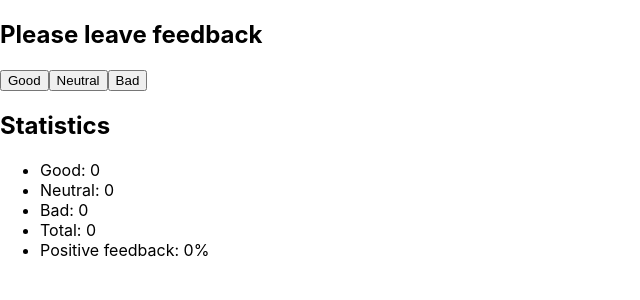
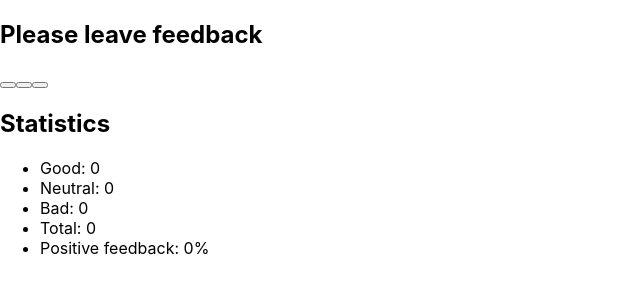
Before and after one commit to Yevgen1984/goit-react-hw-02-feedback, a React (Create React App) app: page / in a window 1280 px wide. Shown: the top 300 px of the page, without its empty margins (0-640 px from the left). Built offline with nearby package versions, Linux system fonts and the light colour scheme.

Commit message:
add change 07.10.  (19-01)

```diff
--- a/src/components/App.jsx
+++ b/src/components/App.jsx
@@ -38,42 +38,14 @@ export class App extends Component {
     return positive;
   };
 
-  // userDelete = (userId) => {
-  //   this.setState(prevState => ({
-  //     users: prevState.users.filter(user => user.id !== userId)
-  //   }))
-  // }
-
-  // userDelete = (userId) => {
-  //   this.setState(prevState => ({
-  //     users: prevState.users.filter(user => user.id !== userId)
-  //   }))
-  // }
-
-  // changeJobStatus = (userId) => {
-  //   this.setState(prevState => ({
-  //     users: prevState.users.map(user => {
-
-  //       if (user.id === userId) {
-  //         return {
-  //           ...user,
-  //           hasjob: !user.hasjob,
-  //         }
-  //       }
-  //       return user
-
-  //     }),
-  //   }));
-  // }
-
-  render() {
+   render() {
     const total = this.countTotalFeedback()
     return (
       <>
         <Feedback
           options={this.state}
           countFeedback={this.countFeedback}
-          countTotalFeedback={total}
+          total={total}
           countPositiveFeedbackPercentage={this.countPositiveFeedbackPercentage}
         />
       </>
--- a/src/components/Feedback.jsx
+++ b/src/components/Feedback.jsx
@@ -1,17 +1,19 @@
 //import PropTypes from 'prop-types';
 //import { Paragraf, Span } from './User.styled';
 
+import { Statistics } from "./Statistics/Statistics";
+import {FeedbackOption} from "./FeedbackOptions/FeedbackOptions";
 export const Feedback = ({
-  options: { good, neutral, bad },
+  options,
   countFeedback,
-  countTotalFeedback,
+  total,
   countPositiveFeedbackPercentage,
 }) => {
 
   return (
     <>
       <h2>Please leave feedback</h2>
-      <button name="good" type="button" onClick={countFeedback}>
+      {/* <button name="good" type="button" onClick={countFeedback}>
         Good
       </button>
       <button name="neutral" type="button" onClick={countFeedback}>
@@ -19,22 +21,12 @@ export const Feedback = ({
       </button>
       <button name="bad" type="button" onClick={countFeedback}>
         Bad
-      </button>
-      <h2>Statistics</h2>
-      <ul>
-        <li>Good: {good}</li>
-        <li>Neutral: {neutral}</li>
-        <li>Bad: {bad}</li>
-        <li>Total: {countTotalFeedback}</li>
-        <li>Positive feedback: {countPositiveFeedbackPercentage()}%</li>
-      </ul>
-    </>
+      </button> */}
+      <FeedbackOption onLeaveFeedback={countFeedback} options={options}/>
+      <Statistics total={total} options={options} positivePercentage={countPositiveFeedbackPercentage}/>
+
+
+        </>
+
   );
 };
-
-// User.propTypes = {
-//     user: PropTypes.shape({
-//         name: PropTypes.string.isRequired,
-//         email: PropTypes.string.isRequired,
-//     }).isRequired
-// }
--- /dev/null
+++ b/src/components/FeedbackOptions/FeedbackOptions.jsx
@@ -0,0 +1,25 @@
+import PropTypes from 'prop-types';
+export const FeedbackOption = ({ options, onLeaveFeedback }) => {
+  const opt = Object.keys(options);
+
+  return (
+    <>
+
+      {opt.map(key => {
+        const f = key.split("")
+        console.log(f[0].toUpperCase());
+        return (<button name={key} key={key} type="button" onClick={onLeaveFeedback}>
+
+
+        </button>)
+      })}
+    </>
+  );
+};
+
+FeedbackOption.propTypes = {
+  options: PropTypes.object,
+  // good.propTypes.number.isRequired,
+  // bad.propTypes.number.isRequired,
+  // neutral.propTypes.number.isRequired,
+};
--- /dev/null
+++ b/src/components/Statistics/Statistics.jsx
@@ -0,0 +1,18 @@
+export const Statistics = ({
+  options: { good, neutral, bad },
+  total,
+  positivePercentage,
+}) => {
+  return (
+    <>
+     <h2>Statistics</h2>
+      <ul>
+        <li>Good: {good}</li>
+        <li>Neutral: {neutral}</li>
+        <li>Bad: {bad}</li>
+        <li>Total: {total}</li>
+        <li>Positive feedback: {positivePercentage()}%</li>
+      </ul>
+    </>
+  );
+};
```
Also changed, not shown: src/components/Form/AddUserForm.jsx (deleted, +0 -26 lines), src/components/Section/SectionTitle.jsx (added), src/components/SectionTitle.jsx (deleted), src/components/Statistics.jsx (deleted).
